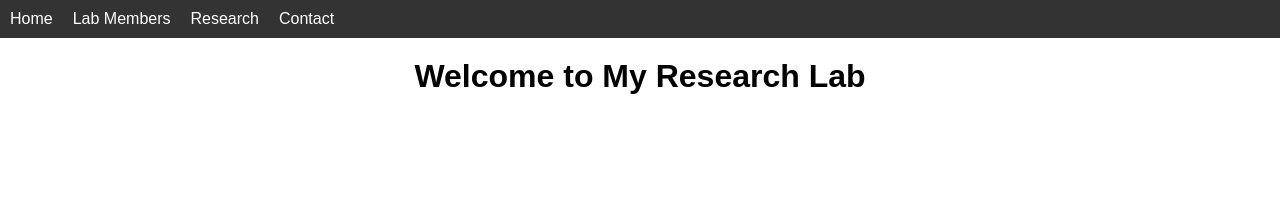
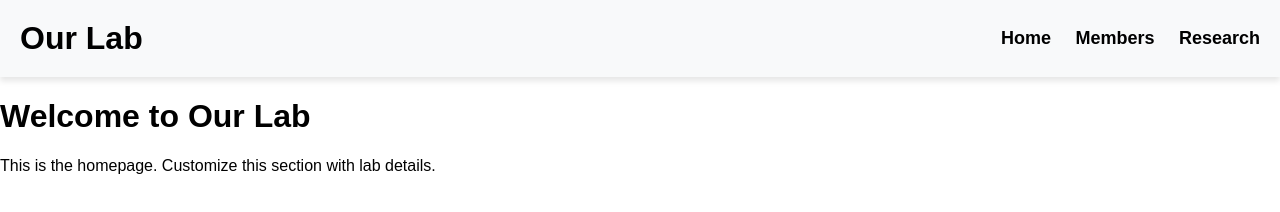
Before and after one commit to mitchellwiebe/mitchellwiebe.github.io, a plain HTML site: page index.html in a window 1280 px wide. Drawn offline with Linux system fonts and the light colour scheme.

Commit message:
Changed a couple things, but at this point I'm going to checkout Wix for its flexibility

```diff
--- a/index.html
+++ b/index.html
@@ -3,17 +3,50 @@
 <head>
     <meta charset="UTF-8">
     <meta name="viewport" content="width=device-width, initial-scale=1.0">
-    <title>My Lab Website</title>
-    <link rel="stylesheet" href="style.css">
+    <title>Our Lab</title>
+    <style>
+        body {
+            font-family: Arial, sans-serif;
+            margin: 0;
+            padding: 0;
+        }
+        header {
+            display: flex;
+            justify-content: space-between;
+            align-items: center;
+            background-color: #f8f9fa;
+            padding: 20px;
+            box-shadow: 0px 4px 6px rgba(0, 0, 0, 0.1);
+        }
+        .logo {
+            font-size: 32px;
+            font-weight: bold;
+        }
+        nav a {
+            text-decoration: none;
+            color: black;
+            font-size: 18px;
+            margin-left: 20px;
+            font-weight: bold;
+        }
+        nav a:hover {
+            color: #007BFF;
+        }
+    </style>
 </head>
 <body>
-    <nav>
-        <ul>
-            <li><a href="index.html">Home</a></li>
-            <li><a href="members.html">Lab Members</a></li>
-            <li><a href="research.html">Research</a></li>
-            <li><a href="contact.html">Contact</a></li>
-        </ul>
-    </nav>
+    <header>
+        <div class="logo">Our Lab</div>
+        <nav>
+            <a href="index.html">Home</a>
+            <a href="members.html">Members</a>
+            <a href="research.html">Research</a>
+        </nav>
+    </header>
 
-    <h1>Welcome to My Research Lab</h1>
+    <main>
+        <h1>Welcome to Our Lab</h1>
+        <p>This is the homepage. Customize this section with lab details.</p>
+    </main>
+</body>
+</html>
```
Also changed, not shown: contact.html (deleted, +0 -23 lines), members.html (+41 -12 lines), research.html (+39 -10 lines), 1 other file.
